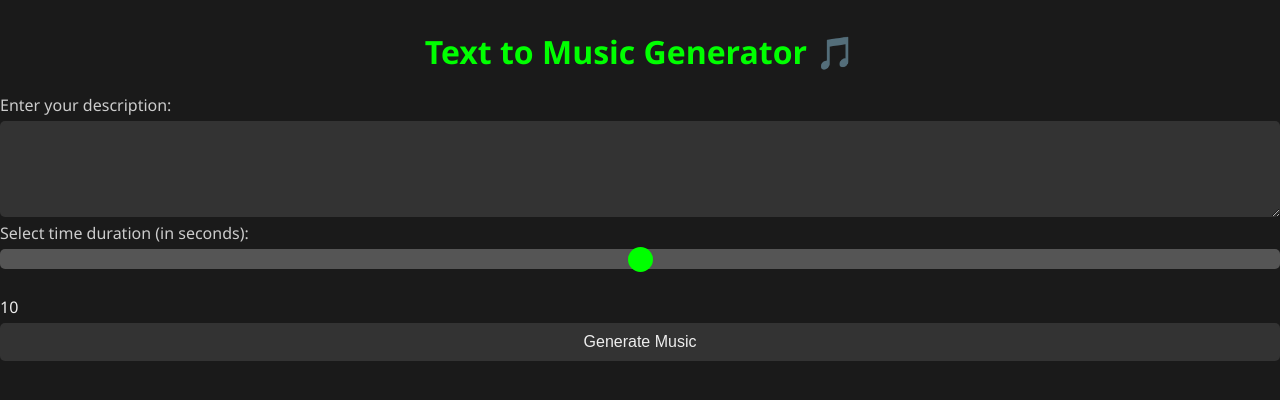
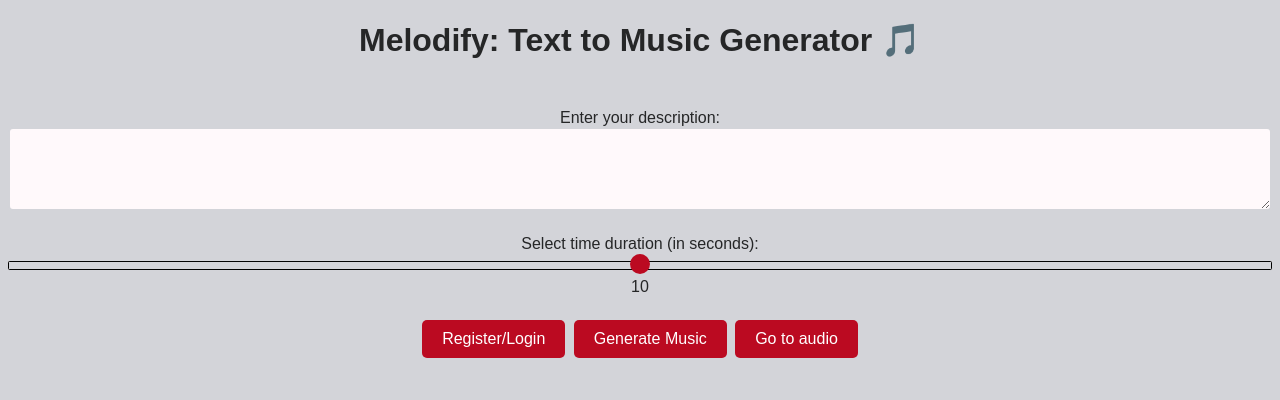
Before and after one commit to noemiamahmud/melodify_noemia, a Flask app: page / in a window 1280 px wide. Shown: the top 400 px of the page. Run offline with Flask 3, Linux system fonts and the light colour scheme.

Commit message:
Update index.html

```diff
--- a/app/templates/pages/index.html
+++ b/app/templates/pages/index.html
@@ -3,102 +3,135 @@
 <head>
     <meta charset="UTF-8">
     <meta name="viewport" content="width=device-width, initial-scale=1.0">
-    <title>Text to Music Generator</title>
+    <title>Melodify: Text to Music Generator</title>
     <style>
         body {
-            background-color: #1a1a1a;
-            color: #eee;
-            font-family: 'Segoe UI', Tahoma, Geneva, Verdana, sans-serif;
-            margin: 0;
-            padding: 0;
+            font-family: 'Workbench', sans-serif; /* Default font */
+            text-align: center;
+            background-color: #d3d4d9; /* Light gray */
+            color: #252627; /* Dark gray */
+        }
+        .container {
+            margin-top: 50px;
+        }
+        .input-container {
+            margin-bottom: 20px;
+        }
+        textarea {
+            width: 100%;
+            resize: vertical;
+            background-color: #fff9fb; /* Light pink */
+            border: 2px solid #d3d4d9; /* Light gray */
+            border-radius: 5px;
+            padding: 10px;
+            box-sizing: border-box;
+        }
+        /* Custom font */
+        @import url('https://fonts.googleapis.com/css2?family=Workbench&display=swap');
+        body {
+            font-family: 'Workbench', sans-serif;
+        }
+        /* Button styles */
+        button {
+            background-color: #bb0a21; /* Red */
+            border: none;
+            color: white;
+            padding: 10px 20px;
+            text-align: center;
+            text-decoration: none;
+            display: inline-block;
+            font-size: 16px;
+            margin: 4px 2px;
+            cursor: pointer;
+            border-radius: 5px;
+            transition-duration: 0.4s;
         }
 
-        h1 {
-            color: #00ff00; /* Changed to green */
-            margin-top: 30px;
-            text-align: center;
+
+        button:hover {
+            background-color: #4b88a2; /* Blue */
         }
 
-        label {
-            color: #ccc;
+
+        /* Range input style */
+        input[type=range] {
+            -webkit-appearance: none;
+            width: 100%;
+            margin: 8px 0;
+            background-color: #fff9fb; /* Light pink */
         }
 
-        textarea, input[type="range"], button {
-            background-color: #333;
-            color: #eee;
-            border: none;
-            border-radius: 5px;
-            padding: 10px;
-            margin: 5px 0;
-            display: block;
-            width: 100%;
-            box-sizing: border-box;
-            font-size: 16px;
-        }
 
-        input[type="range"] {
-            -webkit-appearance: none;
-            width: 100%;
-            height: 15px;
-            border-radius: 5px;
-            background-color: #555;
+        input[type=range]:focus {
             outline: none;
         }
 
-        input[type="range"]::-webkit-slider-thumb {
-            -webkit-appearance: none;
-            appearance: none;
-            width: 25px;
-            height: 25px;
-            border-radius: 50%;
-            background-color: #00ff00; /* Changed to green */
+
+        input[type=range]::-webkit-slider-runnable-track {
+            width: 50%;
+            height: 8.4px;
             cursor: pointer;
+            animate: 0.2s;
+            background-color: #d3d4d9; /* Light gray */
+            border-radius: 1.3px;
+            border: 0.2px solid #010101;
         }
 
-        button {
+
+        input[type=range]::-webkit-slider-thumb {
+            height: 20px;
+            width: 20px;
+            border-radius: 50%;
+            background: #bb0a21; /* Red */
             cursor: pointer;
-            transition: background-color 0.3s ease;
+            -webkit-appearance: none;
+            margin-top: -8px;
         }
 
-        button:hover {
-            background-color: #555;
-        }
 
-        button:active {
-            background-color: #444;
-        }
-
-        #musicPlayer {
-            margin-top: 20px;
-        }
-
-        audio {
-            width: 100%;
+        input[type=range]:focus::-webkit-slider-runnable-track {
+            background: #d3d4d9; /* Light gray */
         }
     </style>
 </head>
 <body>
-    <h1>Text to Music Generator 🎵</h1>
+    <h1>Melodify: Text to Music Generator 🎵</h1>
 
-    <div>
+
+    <div class="container">
+        <div class="input-container">
             <label for="description">Enter your description:</label><br>
-        <textarea id="description" name="description" rows="4" cols="50"></textarea>
+            <textarea id="description" name="description" rows="4" cols="15"></textarea>
         </div>
 
-    <div>
+
+        <div class="input-container">
             <label for="duration">Select time duration (in seconds):</label><br>
             <input type="range" id="duration" name="duration" min="0" max="20" value="10"><br>
             <span id="durationValue">10</span>
         </div>
-
+        <a href="/auth/login"><button>Register/Login</button></a>
         <button onclick="generateMusic()">Generate Music</button>
 
+
+        <!-- Uncomment below to add audio controls -->
+        <!--
+        <audio controls id="audioPlayer">
+            <source src="../../../generated_audio/audio_0.wav" type ="audio/wav">
+        </audio>
+        -->
+        <a href="/audio/audio_0.wav"><button> Go to audio </button></a>
+
+
         <div id="musicPlayer"></div>
+    </div>
+
 
     <script>
         function generateMusic() {
             var description = document.getElementById('description').value;
             var duration = document.getElementById('duration').value;
+
 
             // Send description and duration to the backend for music generation
             fetch('/generate_music', {
@@ -113,24 +146,23 @@
             })
             .then(response => response.json())
             .then(data => {
+                // Uncomment below to handle response and display audio player
+                /*
                 var audio = document.createElement('audio');
                 audio.controls = true;
-                //document.getElementById("generatedMusic").innerText = "Your description: " + data.prompt + "\nSelected audio duration: " + data.duration + " seconds";
-                var audioPlayer = document.getElementById("audioPlayer");
-                audioPlayer.src = "/generated_audio/audio_0.wav";
-                //audioPlayer.style.display = "block";
-                //var downloadLink = document.getElementById("downloadLink");
-                //downloadLink.href = "/generated_audio/audio_0.wav";
-                //downloadLink.style.display = "block";
+                audio.src = "/generated_audio/audio_0.wav";
                 document.getElementById('musicPlayer').innerHTML = '';
                 document.getElementById('musicPlayer').appendChild(audio);
+                */
             });
         }
+
 
         // Update slider value display
         var slider = document.getElementById("duration");
         var output = document.getElementById("durationValue");
         output.innerHTML = slider.value;
+
 
         slider.oninput = function() {
             output.innerHTML = this.value;
```
Lines whose indentation alone changed are shown as unchanged.
